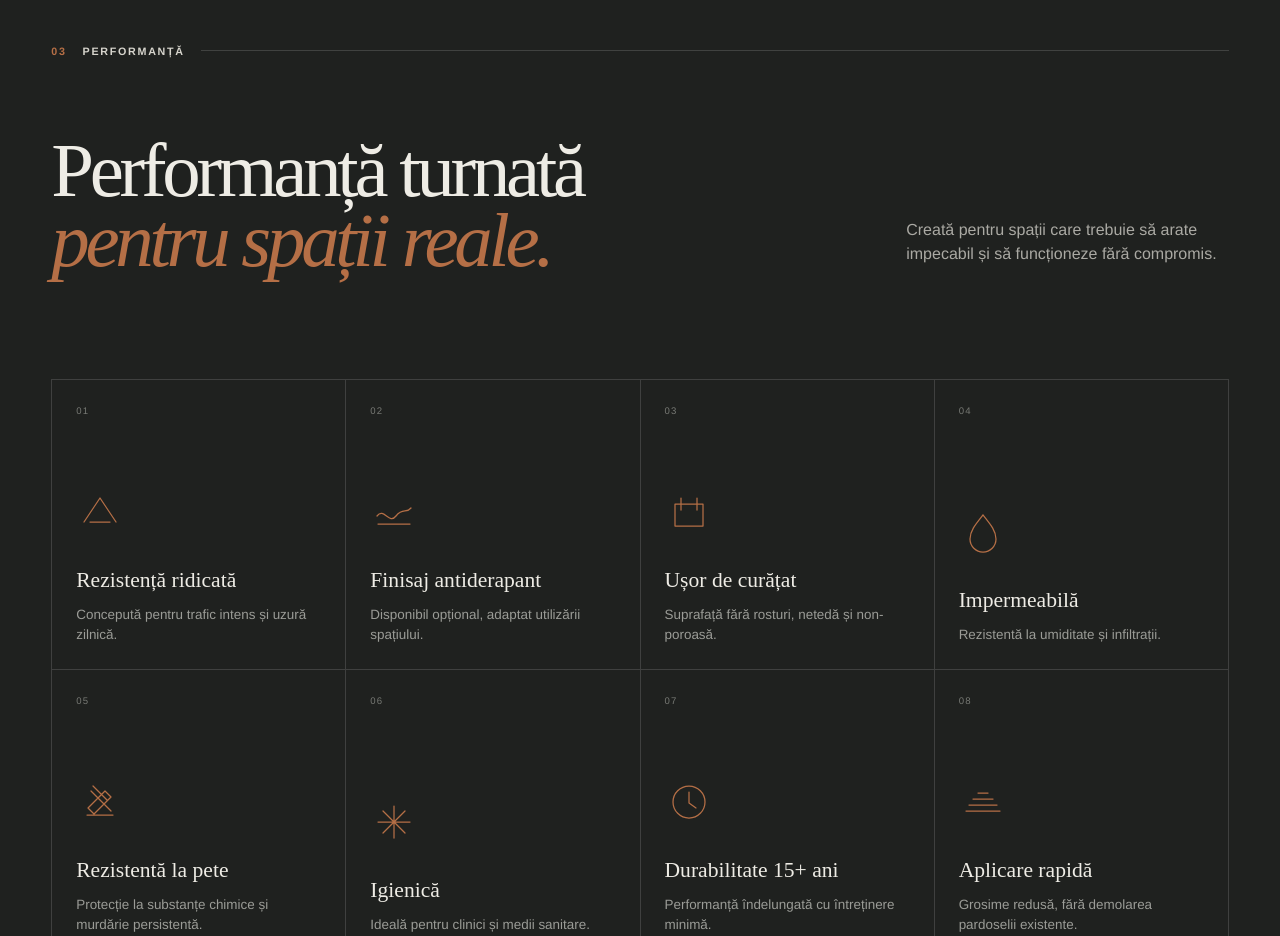
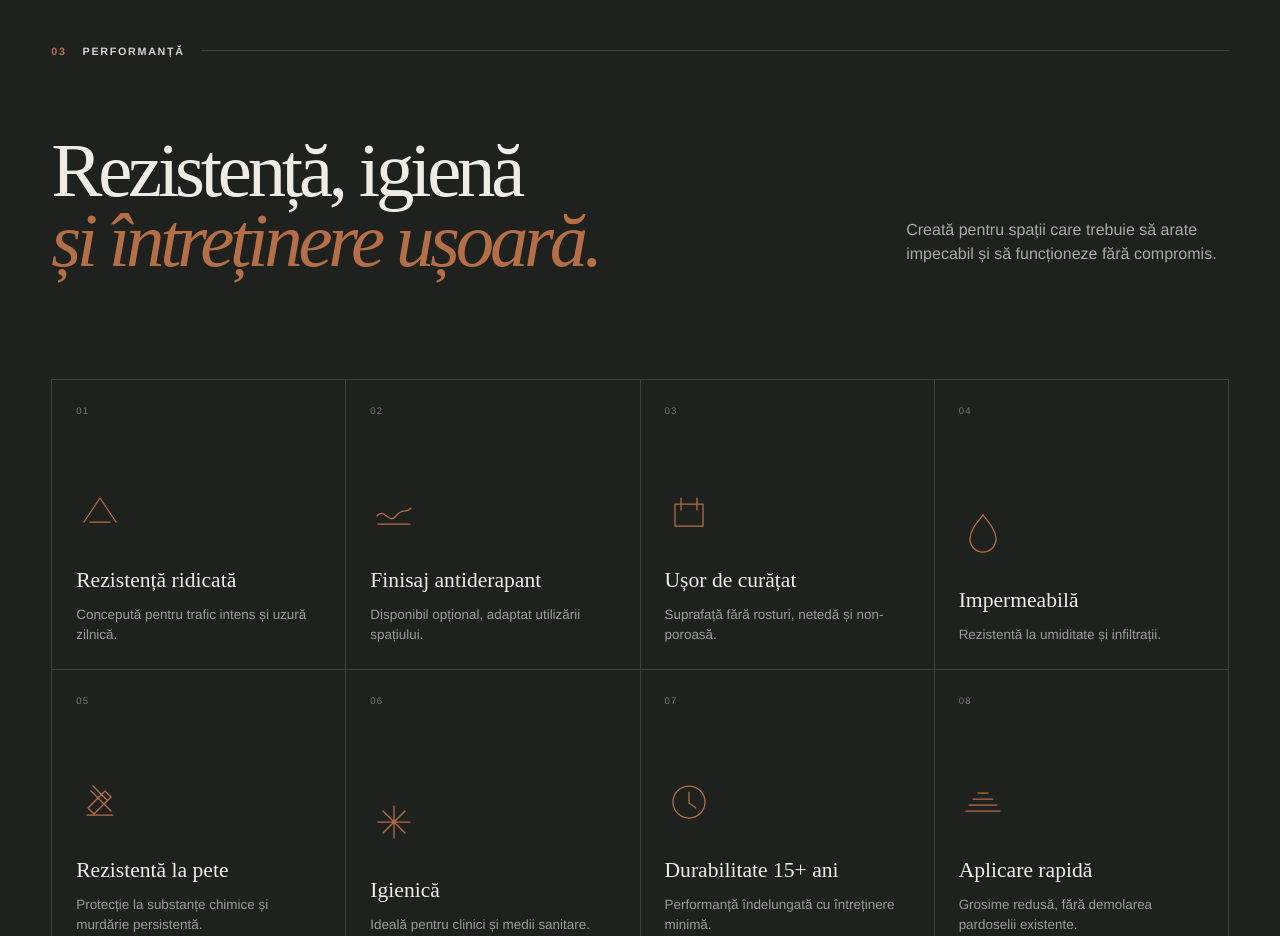
Before and after one commit to nache5/liquid-stone-demo, a website: page index.html in a window 1280 px wide. Shown: the part 2640-3576 px from the top of the page. Drawn offline with Linux system fonts and the light colour scheme.

Commit message:
Refine properties section headline

```diff
--- a/index.html
+++ b/index.html
@@ -106,7 +106,7 @@
         <div class="container">
           <div class="section-label light reveal"><span>03</span><p>Performanță</p></div>
           <div class="property-intro reveal">
-            <h2 id="properties-title" class="display">Performanță turnată<br /><em>pentru spații reale.</em></h2>
+            <h2 id="properties-title" class="display">Rezistență, igienă<br /><em>și întreținere ușoară.</em></h2>
             <p>Creată pentru spații care trebuie să arate impecabil și să funcționeze fără compromis.</p>
           </div>
 
```
